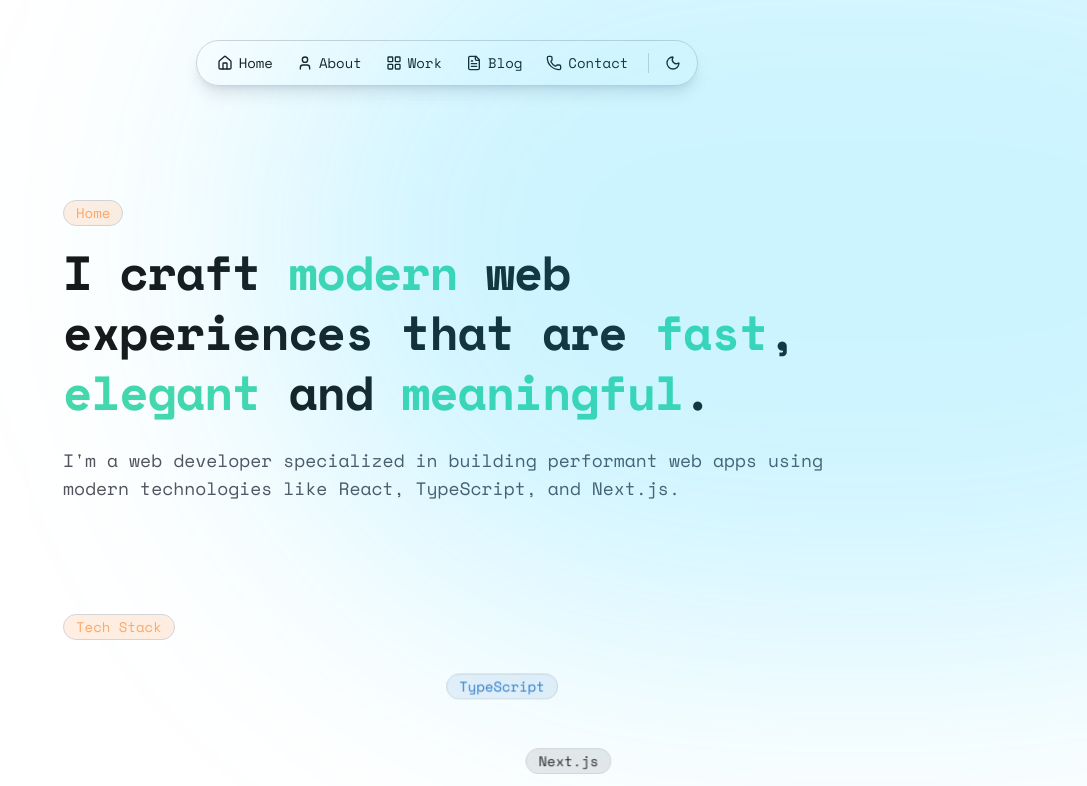
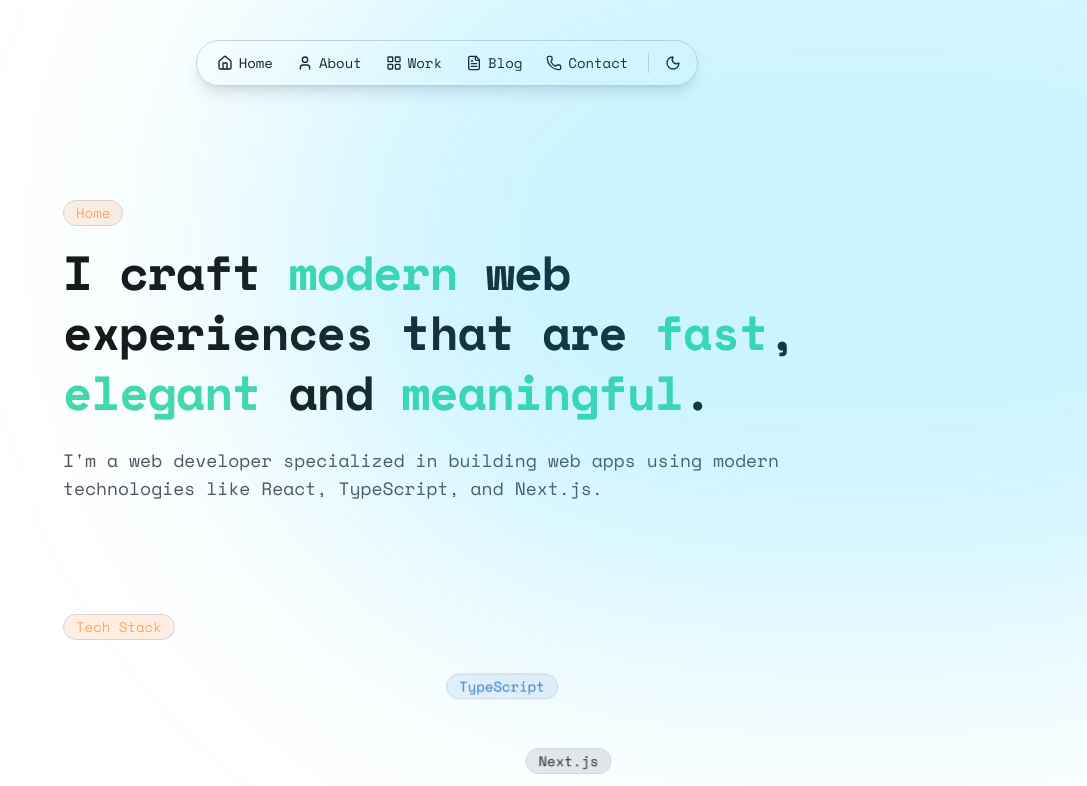
Before and after one commit to Miche1-Pierre/ai-portfolio, a Next.js app: page / in a window 1280 px wide. Shown: the top 786 px of the page, without its empty margins (193-1280 px from the left). Built offline with nearby package versions, Linux system fonts and the light colour scheme.

Commit message:
Refine description in introduction section for clarity

```diff
--- a/src/app/page.tsx
+++ b/src/app/page.tsx
@@ -65,7 +65,7 @@ export default function Home() {
             <span className="text-[#45d8ac]">meaningful</span>.
           </h1>
           <p className="mt-6 text-lg text-zinc-600 dark:text-zinc-400">
-            I&apos;m a web developer specialized in building performant web apps
+            I&apos;m a web developer specialized in building web apps
             using modern technologies like React, TypeScript, and Next.js.
           </p>
         </section>
```
